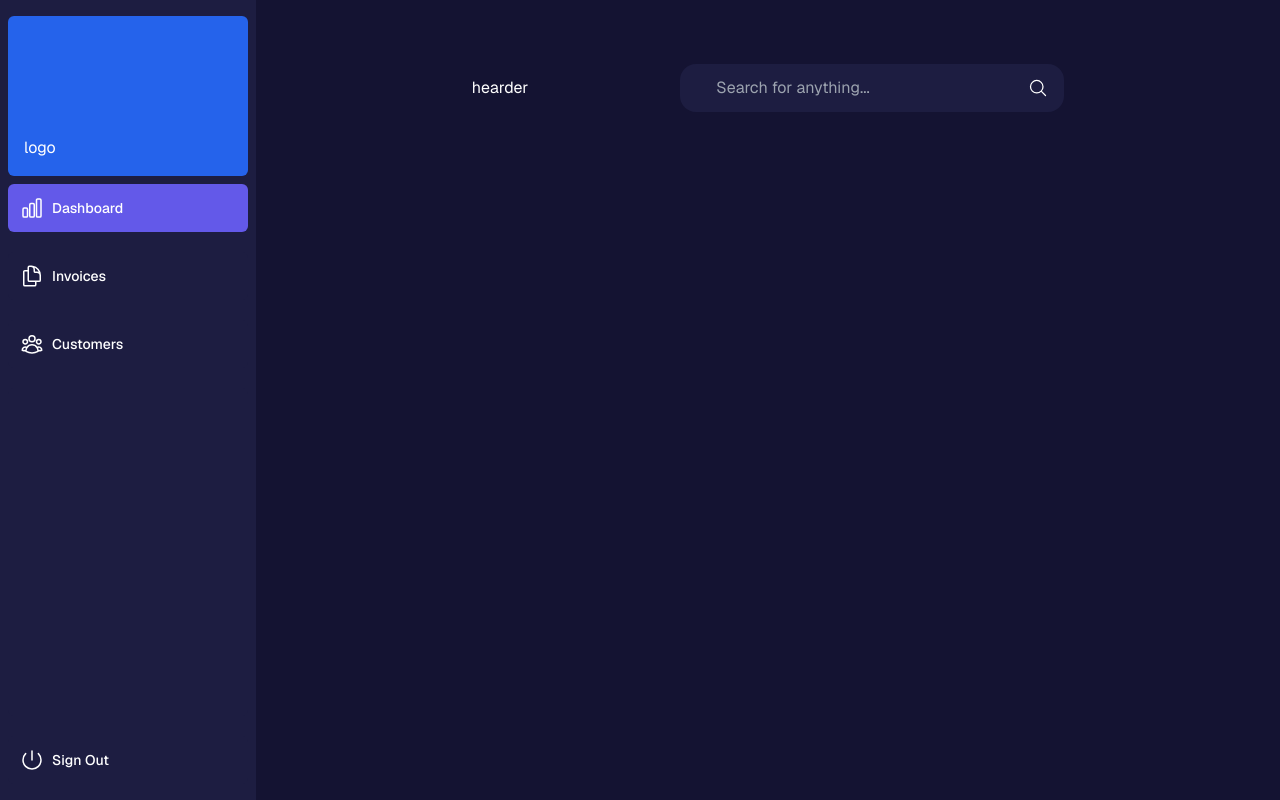
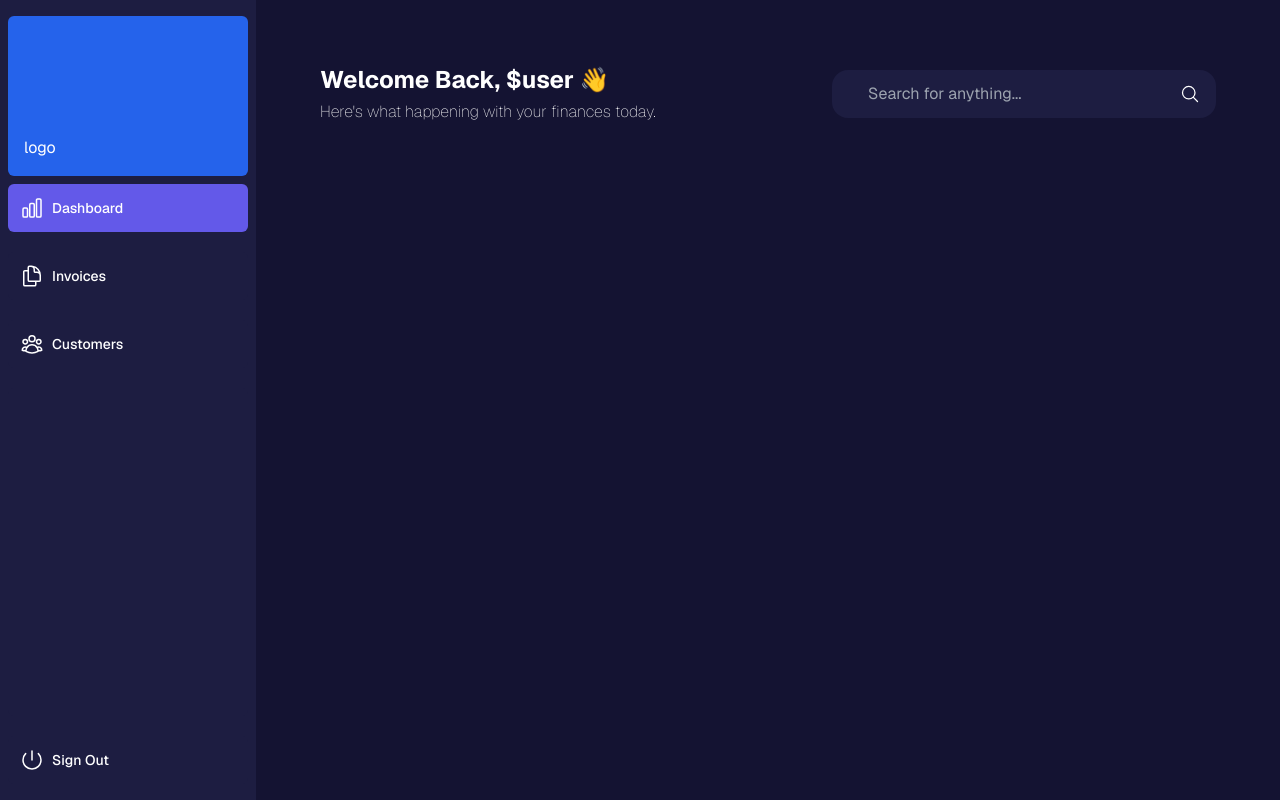
Before and after one commit to guusdias/mymoney, a Next.js app: page /dashboard in a window 1280 px wide. Built offline with nearby package versions, Linux system fonts and the light colour scheme.

Commit message:
styles: header flex components

```diff
--- a/app/ui/dashboard/header.tsx
+++ b/app/ui/dashboard/header.tsx
@@ -4,8 +4,15 @@ import { MagnifyingGlassIcon } from "@heroicons/react/24/outline";
 export default function Header() {
   return (
     <header className="bg-darkerPurple p-4 bo">
-      <div className=" mx-auto flex flex-col md:flex-row justify-evenly items-center">
-        <div className="flex items-center">hearder</div>
+      <div className=" mx-auto flex flex-col md:flex-row justify-between items-center">
+        <div className="flex gap-1 flex-col">
+          <div className="flex items-center font-bold text-2xl">
+            Welcome Back, $user 👋
+          </div>
+          <span className="font-thin">
+            Here's what happening with your finances today.
+          </span>
+        </div>
         <div className="flex items-center space-x-4">
           <div className="relative">
             <input
```
